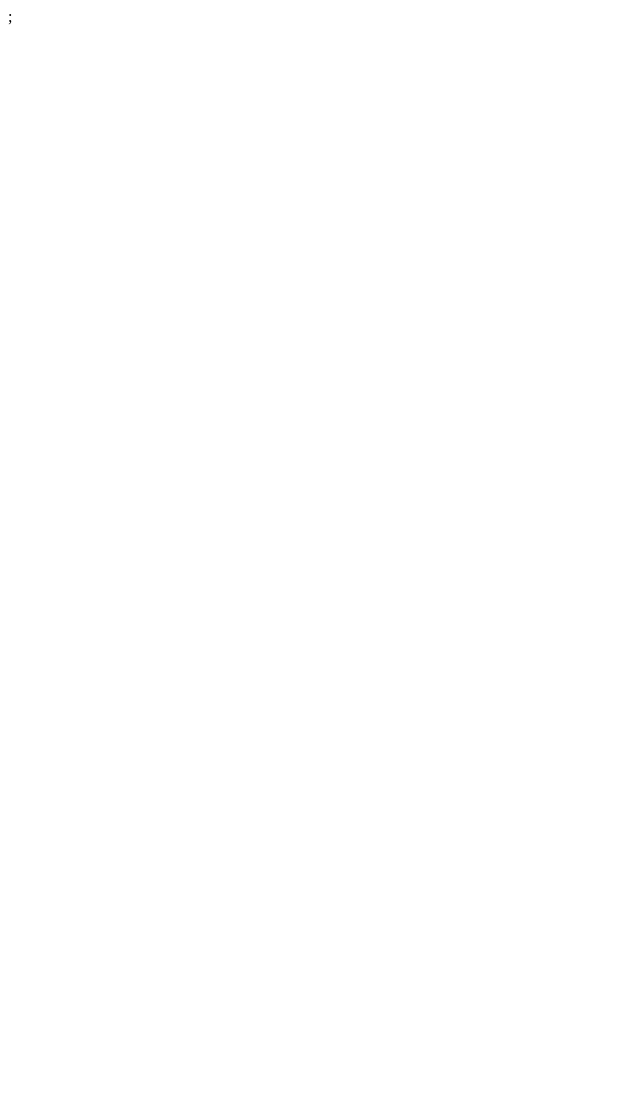
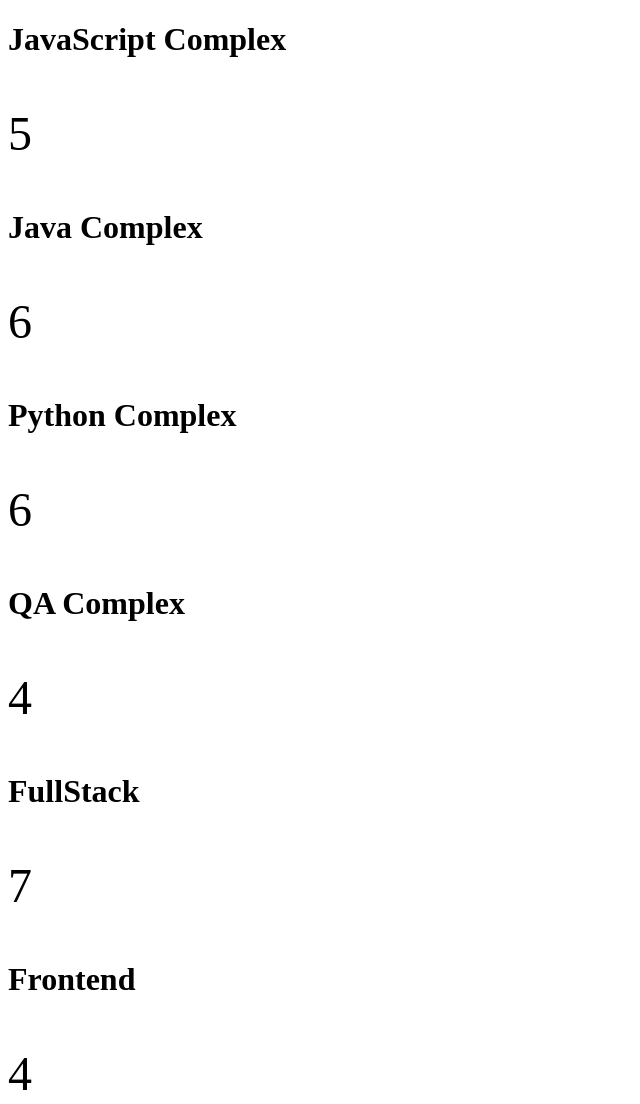
Before and after one commit to KotSerhii/JavaScript, a plain HTML site: page Task9/Task9.html in a window 1280 px wide. Shown: the whole page, without its empty margins (0-640 px from the left). Before the commit the page ends 800 px from the top, so only its background shows below. Drawn offline with Linux system fonts and the light colour scheme.

Commit message:
Complete Task9.html

```diff
--- a/Task9/Task9.html
+++ b/Task9/Task9.html
@@ -6,8 +6,13 @@
         content="width=device-width, user-scalable=no, initial-scale=1.0, maximum-scale=1.0, minimum-scale=1.0">
   <meta http-equiv="X-UA-Compatible" content="ie=edge">
   <title>Task9</title>
+  <style>
+.description {
+  font-size: 48px;
+}
+  </style>
 </head>
 <body>
-<script src="main.js"></script>;
+<script src="main.js"></script>
 </body>
 </html>
--- a/Task9/main.js
+++ b/Task9/main.js
@@ -5,37 +5,42 @@
 // - додати цей блок в body.
 // - клонувати його повністю, та додати клон в body.
 //
-
-
+// let object = document.createElement('div');
+// object.classList.add('wrap', 'collapse', 'alpha', 'beta');
+// object.style.backgroundColor = 'pink';
+// object.style.color = 'blue';
+// object.style.fontSize = '36px';
+// object.style.height = '300px';
+// object.style.margin = '20px';
+// object.innerText = 'Lorem ipsum dolor sit amet, consectetur adipisicing elit. Aspernatur atque fugiat iste nihil non praesentium, repellendus saepe sint! Animi commodi ducimus obcaecati provident quidem sunt, voluptatibus. Aspernatur maiores maxime ratione.';
+//
+// let clone = object.cloneNode(true);
+// console.log(clone);
+//
+// document.body.appendChild(clone);
+// document.body.appendChild(object);
 
 //   #OPLI89c9G
 // - Є масив:
-//   ['Main','Products','About us','Contacts']
+//
 // Зробити ul в середині якої будуть лежати елементи масиву (кожен в своєму li)
 //
-
+// let arr = ['Main', 'Products', 'About us', 'Contacts'];
+//
+// let ul = document.createElement('ul');
+// for (const item of arr) {
+//   let li = document.createElement('li');
+//   ul.appendChild(li);
+//   li.innerText = item;
+// }
+// document.body.appendChild(ul);
 
 
 // #jeBqHV525U5
 // - Є масив
-// let coursesAndDurationArray = [
-//   {title: 'JavaScript Complex', monthDuration: 5},
-//   {title: 'Java Complex', monthDuration: 6},
-//   {title: 'Python Complex', monthDuration: 6},
-//   {title: 'QA Complex', monthDuration: 4},
-//   {title: 'FullStack', monthDuration: 7},
-//   {title: 'Frontend', monthDuration: 4}
-// ];
 // Для кожного елементу масиву зробити блок в якому вивести інформацію про title та monthDuration
 // Завдання робити через цикли.
-//
-// =========================
 
-
-
-
-//   #Kx1xgoKy8
-//   - Є масив
 // let coursesAndDurationArray = [
 //   {title: 'JavaScript Complex', monthDuration: 5},
 //   {title: 'Java Complex', monthDuration: 6},
@@ -45,8 +50,42 @@
 //   {title: 'Frontend', monthDuration: 4}
 // ];
 //
+// for (const element of coursesAndDurationArray){
+//   let courseInfo = document.createElement('div');
+//   let info = document.createElement('p');
+//   info.innerText =element.title+" - "+element.monthDuration;
+//   courseInfo.appendChild(info);
+//   document.body.appendChild(courseInfo);
+// }
+
+// =========================
+
+
+//   #Kx1xgoKy8
+//   - Є масив
+let coursesAndDurationArray = [
+  {title: 'JavaScript Complex', monthDuration: 5},
+  {title: 'Java Complex', monthDuration: 6},
+  {title: 'Python Complex', monthDuration: 6},
+  {title: 'QA Complex', monthDuration: 4},
+  {title: 'FullStack', monthDuration: 7},
+  {title: 'Frontend', monthDuration: 4}
+];
+//
 // За допомоги скріпта для кожного елементу масиву зробити <div class='item'> ,  в якому буде
 // <h1 class='heading'>  з title  елементу, та <p class='description'> з monthDuration елементу.
 //   Завдання робити через цикли.
 //
+for (const element of coursesAndDurationArray) {
+ let courseInfo = document.createElement('div');
+ courseInfo.classList.add('item');
+ let head = document.createElement('h1');
+ head.classList.add('heading');
+ head.innerText = element.title;
+ let period = document.createElement('p');
+ period.classList.add('description');
+ period.innerText = element.monthDuration;
+ courseInfo.append(head,period);
+ document.body.appendChild(courseInfo);
+}
 // ==========================
```
